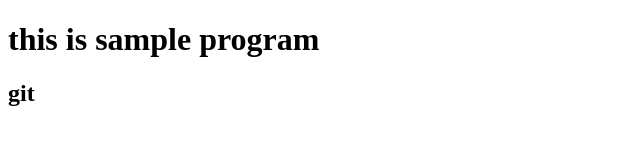
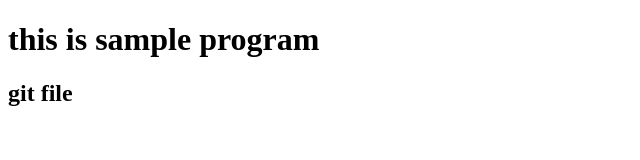
Before and after one commit to balu108/git-project, a plain HTML site: page index.html in a window 1280 px wide. Shown: the full height of the page, 0-640 px from the left. Drawn offline with Linux system fonts and the light colour scheme.

Commit message:
git file

```diff
--- a/index.html
+++ b/index.html
@@ -6,6 +6,6 @@
   </head>
   <body>
     <h1>this is sample program</h1>
-    <h2>git</h2>
+    <h2>git file</h2>
   </body>
 </html>
```
